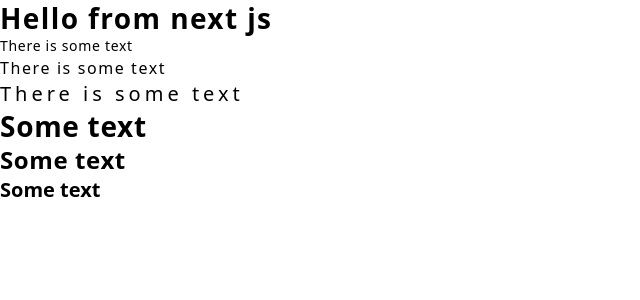
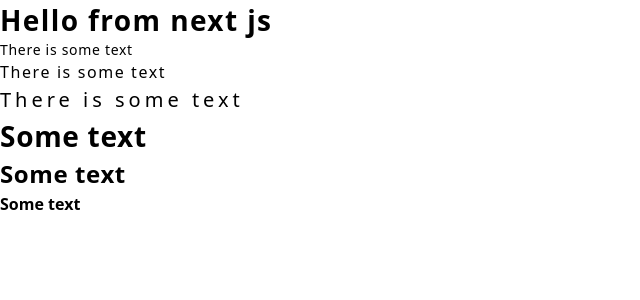
Before and after one commit to YakubovKirill/next-js, a Next.js app in the folder rating-app/: page / in a window 1280 px wide. Shown: the top 300 px of the page, without its empty margins (0-640 px from the left). Built offline with nearby package versions, Linux system fonts and the light colour scheme.

Commit message:
add reusable components

```diff
--- /dev/null
+++ b/rating-app/components/ReusableComponents/Button/ActionButton.props.ts
@@ -0,0 +1,10 @@
+import { ButtonHTMLAttributes, DetailedHTMLProps, ReactNode } from "react";
+
+export interface ActionButtonProps extends DetailedHTMLProps<
+  ButtonHTMLAttributes<HTMLButtonElement>,
+  HTMLButtonElement
+> {
+  label: string | number,
+  variant: 'simple' | 'outline',
+  children?: ReactNode
+}
--- /dev/null
+++ b/rating-app/components/ReusableComponents/Button/ActionButton.tsx
@@ -0,0 +1,19 @@
+import { memo } from "react";
+import { ActionButtonProps } from "./ActionButton.props";
+
+const ActionButton = ({ label, variant='simple', children, ...props }: ActionButtonProps): JSX.Element => {
+  const styleVariant = {
+    simple: "bg-blue-500 hover:bg-blue-700 text-white font-bold py-2 px-4 rounded",
+    outline: "bg-transparent hover:bg-blue-500 text-blue-700 font-semibold hover:text-white py-2 px-4 border border-blue-500 hover:border-transparent rounded",
+  }
+  return (
+    <button
+      className={styleVariant[variant]}
+      { ...props }
+    >
+      { children ? children : label }
+    </button>
+  );
+}
+
+export default memo( ActionButton );
--- /dev/null
+++ b/rating-app/components/ReusableComponents/TextParagraph/TextParagraph.props.ts
@@ -0,0 +1,6 @@
+import { DetailedHTMLProps, HTMLAttributes, ReactNode } from "react";
+
+export interface TextProps extends DetailedHTMLProps<HTMLAttributes<HTMLParagraphElement>, HTMLParagraphElement> {
+  variant?: 'small' | 'medium' | 'large',
+  children: ReactNode,
+}
--- /dev/null
+++ b/rating-app/components/ReusableComponents/TextParagraph/TextParagraph.tsx
@@ -0,0 +1,11 @@
+import { memo } from "react"
+import { TextProps } from "./TextParagraph.props";
+
+const TextParagraph = ({ variant = "medium", children, ...props }: TextProps): JSX.Element => {
+  const styleClasses = [`text-${variant}`];
+  return (
+    <p className={ styleClasses.join(' ') } {...props}>{ children }</p>
+  )
+}
+
+export default memo( TextParagraph );
--- a/rating-app/components/index.ts
+++ b/rating-app/components/index.ts
@@ -1 +1 @@
-export * from './Htag/Htag';
+export * from './ReusableComponents/Htag/Htag';
--- a/rating-app/pages/index.tsx
+++ b/rating-app/pages/index.tsx
@@ -1,7 +1,7 @@
 import Head from 'next/head'
 import { Inter } from '@next/font/google'
 import { memo } from 'react'
-import Htag from '../components/Htag/Htag'
+import Htag from '../components/ReusableComponents/Htag/Htag'
 
 const inter = Inter({ subsets: ['latin'] })
 
@@ -16,9 +16,9 @@
 
       <main>
         <h1 className='font-bold tracking-normal text-xl'>Hello from next js</h1>
-        <p className="font-light tracking-normal text-sm">There is some text</p>
+        <p className="font-light tracking-normal text-small">There is some text</p>
         <p className="font-light tracking-wide text-base">There is some text</p>
-        <p className="font-light tracking-widest text-lg">There is some text</p>
+        <p className="font-light tracking-widest text-large">There is some text</p>
         <Htag tag='h1'> Some text</Htag>
         <Htag tag='h2'> Some text</Htag>
         <Htag tag='h3'> Some text</Htag>
--- /dev/null
+++ b/rating-app/styles/constants.ts
@@ -0,0 +1,5 @@
+export enum ButtonColor {
+  PRIMARY_BTN = "bg-blue-500",
+  PRIMARY_BTN_HOVER = "bg-blue-700",
+  PRIMARY_BTN_BORDER = "border-blue-500",
+}
--- a/rating-app/tailwind.config.js
+++ b/rating-app/tailwind.config.js
@@ -13,11 +13,12 @@
       widest: '.2em',
     },
     fontSize: {
-      sm: ['14px', '20px'],
+      small: ['14px', '20px'],
       base: ['16px', '24px'],
-      lg: ['20px', '28px'],
-      lgg: ['24px', '32px'],
-      xl: ['28px', '36px'],
+      medium: ['18px', '28px'],
+      large: ['20px', '32px'],
+      lgg: ['24px', '36px'],
+      xl: ['28px', '40px'],
     }
   },
   plugins: [],
```
Also changed, not shown: rating-app/components/ReusableComponents/Htag/Htag.props.ts (renamed from rating-app/components/Htag/Htag.props.ts), rating-app/components/ReusableComponents/Htag/Htag.tsx (renamed from rating-app/components/Htag/Htag.tsx).
